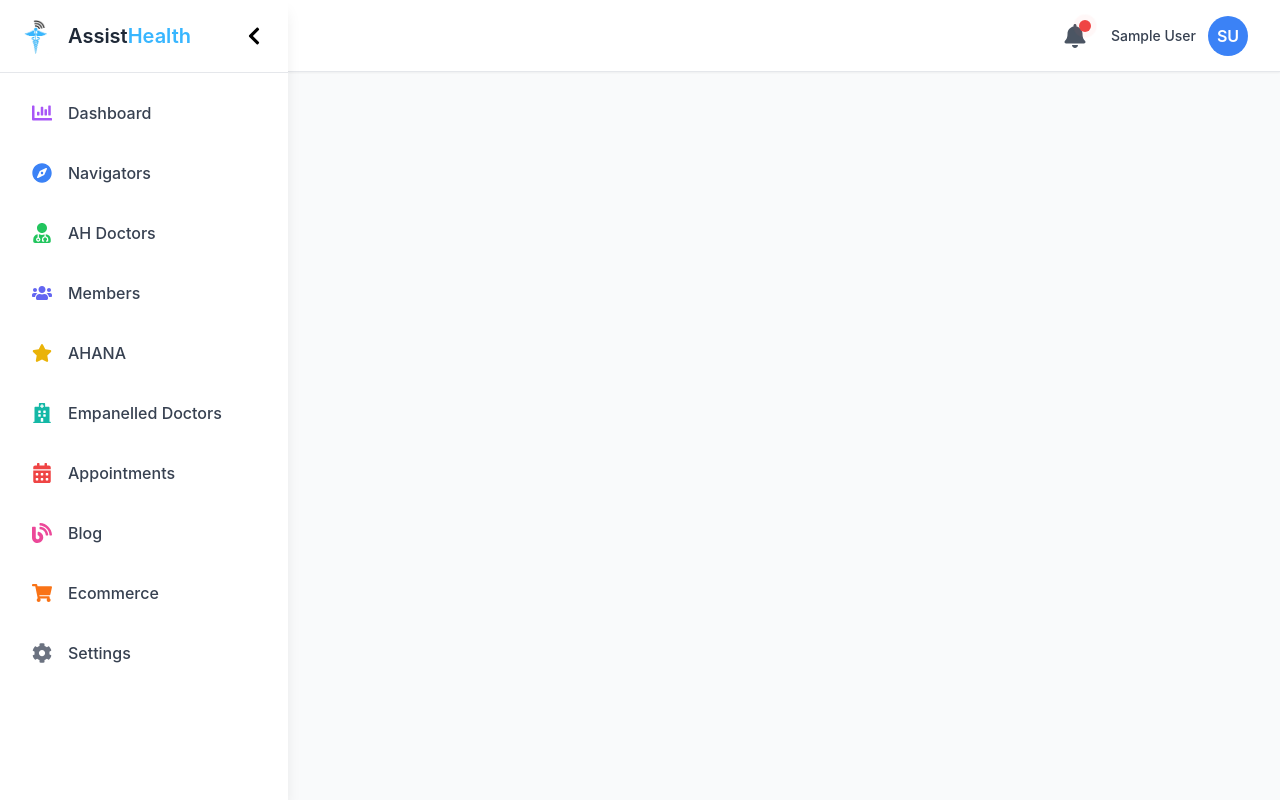
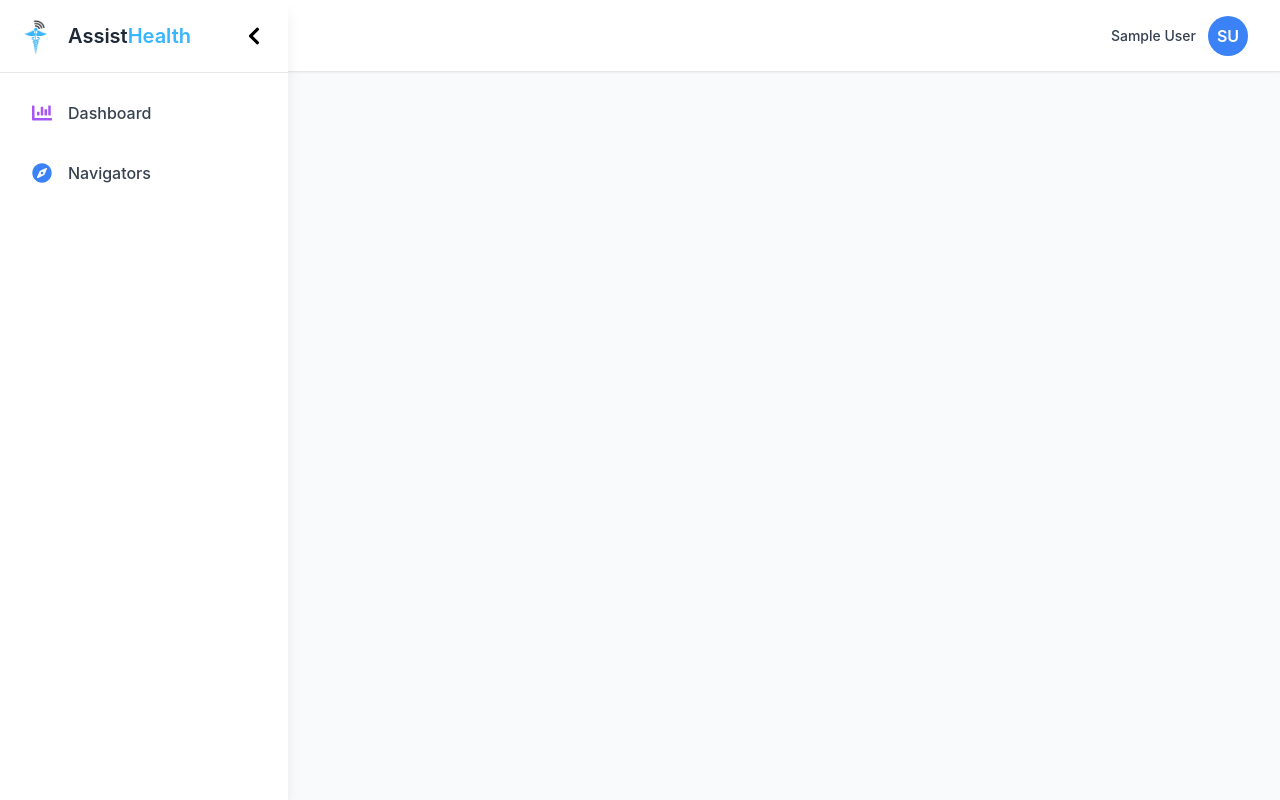
Before and after one commit to gragaProjects/admin-frontend-master, a React (Vite) app: page /login in a window 1280 px wide. Built offline with nearby package versions, Linux system fonts and the light colour scheme; sample sign-in values are in the browser's storage.

Commit message:
new changes

```diff
--- a/src/App.jsx
+++ b/src/App.jsx
@@ -85,14 +85,14 @@ function App() {
   const navigation = [
     { name: 'Dashboard', path: '/', icon: <FaChartBar />, color: 'text-purple-500' },
     { name: 'Navigators', path: '/navigators', icon: <FaCompass />, color: 'text-blue-500' },
-    { name: 'AH Doctors', path: '/doctors', icon: <FaUserMd />, color: 'text-green-500' },
-    { name: 'Members', path: '/members', icon: <FaUsers />, color: 'text-indigo-500' },
-    { name: 'AHANA', path: '/ahana', icon: <FaStar />, color: 'text-yellow-500' },
-    { name: 'Empanelled Doctors', path: '/empanelled-doctors', icon: <FaHospital />, color: 'text-teal-500' },
-    { name: 'Appointments', path: '/appointments', icon: <FaCalendarAlt />, color: 'text-red-500' },
-    { name: 'Blog', path: '/blog', icon: <FaBlog />, color: 'text-pink-500' },
-    { name: 'Ecommerce', path: '/ecommerce', icon: <FaShoppingCart />, color: 'text-orange-500' },
-    { name: 'Settings', path: '/settings', icon: <FaCog />, color: 'text-gray-500' },
+    // { name: 'AH Doctors', path: '/doctors', icon: <FaUserMd />, color: 'text-green-500' },
+    // { name: 'Members', path: '/members', icon: <FaUsers />, color: 'text-indigo-500' },
+    // { name: 'AHANA', path: '/ahana', icon: <FaStar />, color: 'text-yellow-500' },
+    // { name: 'Empanelled Doctors', path: '/empanelled-doctors', icon: <FaHospital />, color: 'text-teal-500' },
+    // { name: 'Appointments', path: '/appointments', icon: <FaCalendarAlt />, color: 'text-red-500' },
+    // { name: 'Blog', path: '/blog', icon: <FaBlog />, color: 'text-pink-500' },
+    // { name: 'Ecommerce', path: '/ecommerce', icon: <FaShoppingCart />, color: 'text-orange-500' },
+    // { name: 'Settings', path: '/settings', icon: <FaCog />, color: 'text-gray-500' },
   ];
 
   return (
--- a/src/components/Dashboard.jsx
+++ b/src/components/Dashboard.jsx
@@ -228,7 +228,7 @@ const Dashboard = () => {
       </div>
 
       {/* Stats Grid */}
-      <h2 className="text-2xl font-semibold mb-6">Dashboard Overview</h2>
+      {/* <h2 className="text-2xl font-semibold mb-6">Dashboard Overview</h2>
       <div className="grid grid-cols-1 md:grid-cols-2 lg:grid-cols-4 gap-6 mb-8">
         {stats.map((item) => (
           <div
@@ -266,10 +266,10 @@ const Dashboard = () => {
             </div>
           </div>
         ))}
-      </div>
+      </div> */}
 
       {/* Calendar Section */}
-      <div className="bg-white rounded-xl shadow-lg overflow-hidden">
+      {/* <div className="bg-white rounded-xl shadow-lg overflow-hidden">
         <div className="p-6">
           <div className="flex items-center justify-between mb-6">
             <h2 className="text-2xl font-semibold text-gray-800">Calendar</h2>
@@ -290,11 +290,11 @@ const Dashboard = () => {
                 <FaChevronRight className="w-5 h-5 text-gray-600" />
               </button>
             </div>
-          </div>
+          </div> */}
 
           {/* Calendar Grid */}
-          <div className="grid grid-cols-7 gap-2">
-            {/* Weekday headers */}
+          {/* <div className="grid grid-cols-7 gap-2">
+
             {['Sun', 'Mon', 'Tue', 'Wed', 'Thu', 'Fri', 'Sat'].map((day) => (
               <div
                 key={day}
@@ -302,10 +302,10 @@ const Dashboard = () => {
               >
                 {day}
               </div>
-            ))}
+            ))} */}
 
             {/* Calendar days */}
-            {getDaysInMonth(currentDate).map((day, index) => {
+            {/* {getDaysInMonth(currentDate).map((day, index) => {
               const events = day ? getEventsForDate(
                 currentDate.getFullYear(),
                 currentDate.getMonth(),
@@ -334,10 +334,10 @@ const Dashboard = () => {
                         : 'text-gray-700'}
                   `}>
                     {day}
-                  </div>
+                  </div> */}
 
                   {/* Events List */}
-                  {events.length > 0 && (
+                  {/* {events.length > 0 && (
                     <div className="space-y-1">
                       {events.map((event, i) => (
                         <div
@@ -364,7 +364,7 @@ const Dashboard = () => {
             })}
           </div>
         </div>
-      </div>
+      </div> */}
     </div>
   );
 };
--- a/src/components/common/Header.jsx
+++ b/src/components/common/Header.jsx
@@ -76,7 +76,7 @@ const Header = ({ onLogout }) => {
           </h1>
         </div>
         <div className="flex items-center space-x-4">
-          <NotificationMenu />
+          {/* <NotificationMenu /> */}
           <div className="flex items-center space-x-3">
             <span className="text-sm text-gray-700 font-medium">{userProfile.name}</span>
             <ProfileMenu onLogout={onLogout} />
--- a/src/components/navigators/NavigatorDetail.jsx
+++ b/src/components/navigators/NavigatorDetail.jsx
@@ -205,13 +205,13 @@ const NavigatorDetail = ({ navigator: initialNavigator, onClose, onDelete, onSuc
             {navigator.role === 'nurse' ? 'Nurse' : 'Navigator'} Profile
           </h3>
           <div className="flex gap-2">
-            <button
+            {/* <button
               onClick={handleDownload}
               className="p-2 hover:bg-blue-50 rounded-full text-blue-500 transition-colors"
               title="Download Profile PDF"
             >
               <FaDownload className="w-5 h-5" />
-            </button>
+            </button> */}
             <button
               onClick={() => setShowDeleteConfirm(true)}
               className="p-2 hover:bg-red-50 rounded-full text-red-500 transition-colors"
--- a/src/components/navigators/NavigatorList.jsx
+++ b/src/components/navigators/NavigatorList.jsx
@@ -224,7 +224,7 @@ const NavigatorList = ({ searchTerm, setSearchTerm, setShowAddForm, setSelectedN
 
 
                 <div className="mt-4 grid grid-cols-2 gap-2">
-                  <button
+                  {/* <button
                     onClick={() => {
                       setSelectedNavigator(item);
                       setShowAssignedMembers(true);
@@ -232,7 +232,7 @@ const NavigatorList = ({ searchTerm, setSearchTerm, setShowAddForm, setSelectedN
                     className="w-full bg-blue-50 hover:bg-blue-100 text-blue-700 py-2.5 rounded-xl transition-colors font-medium"
                   >
                     Assigned Members
-                  </button>
+                  </button> */}
                   <button
                     onClick={() => setSelectedNavigator(item)}
                     className="w-full bg-gray-50 hover:bg-gray-100 text-gray-700 py-2.5 rounded-xl transition-colors font-medium"
--- a/src/components/navigators/index.jsx
+++ b/src/components/navigators/index.jsx
@@ -39,7 +39,7 @@ const NavigatorsComponent = () => {
           >
             Navigators
           </button>
-          <button
+          {/* <button
             onClick={() => setActiveTab('nurses')}
             className={`${
               activeTab === 'nurses'
@@ -48,7 +48,7 @@ const NavigatorsComponent = () => {
             } whitespace-nowrap py-4 px-1 border-b-2 font-medium text-sm`}
           >
             Nurses
-          </button>
+          </button> */}
         </nav>
       </div>
     </div>
@@ -59,7 +59,7 @@ const NavigatorsComponent = () => {
       <div className="flex flex-col gap-6">
         {renderTabs()}
 
-        {activeTab === 'navigators' ? (
+     {activeTab === 'navigators' ? (
           <NavigatorList
             searchTerm={searchTerm}
             setSearchTerm={setSearchTerm}
```
Also changed, not shown: 1 other file (tests, documents, lock files or other folders).
